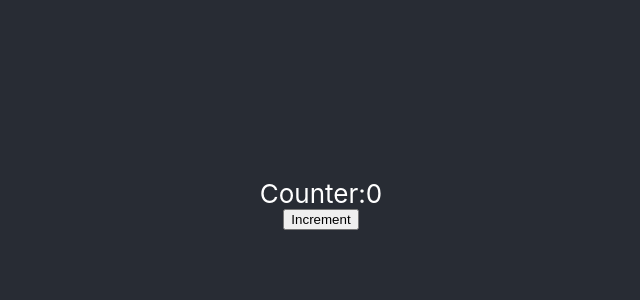
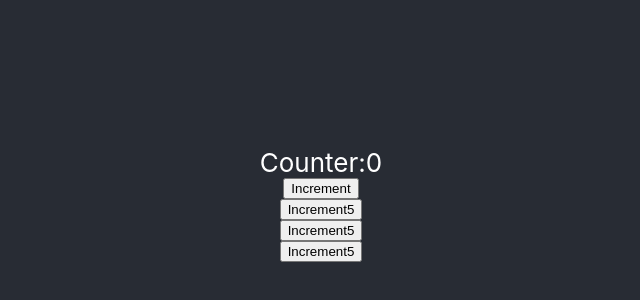
Before and after one commit to pamuba/ReactDemosNew, a React (Create React App) app: page / in a window 1280 px wide. Shown: the part 196-496 px from the top of the page, without its empty margins (319-959 px from the left). Built offline with nearby package versions, Linux system fonts and the light colour scheme.

Commit message:
7 commit

```diff
--- a/src/components/Counter.jsx
+++ b/src/components/Counter.jsx
@@ -7,19 +7,39 @@ export class Counter extends Component {
       this.state = {
          count: 0
       }
+
+      this.incrementFive = this.incrementFive.bind(this)
     }
   increment(){
-    this.setState({
-        count: this.state.count + 1
-    }, ()=> {console.log('Callback:',this.state.count)})
+    // this.setState({
+    //     count: this.state.count + 1
+    // }, ()=> {console.log('Callback:',this.state.count)})
+
+    // console.log(this.state.count)
+
+
+
+    this.setState(prevState => ({
+        count: prevState.count + 1
+    }), ()=> {console.log('Callback:',this.state.count)})
 
     console.log(this.state.count)
+  }
+  incrementFive(){
+    this.increment()
+    this.increment()
+    this.increment()
+    this.increment()
+    this.increment()
   }
   render() {
     return (
       <>
         <div>Counter:{this.state.count}</div>
         <button onClick={()=> this.increment()}>Increment</button>
+        <button onClick={()=> this.incrementFive()}>Increment5</button>
+        <button onClick={this.incrementFive.bind(this)}>Increment5</button>
+        <button onClick={this.incrementFive}>Increment5</button>
       </>
     )
   }
```
